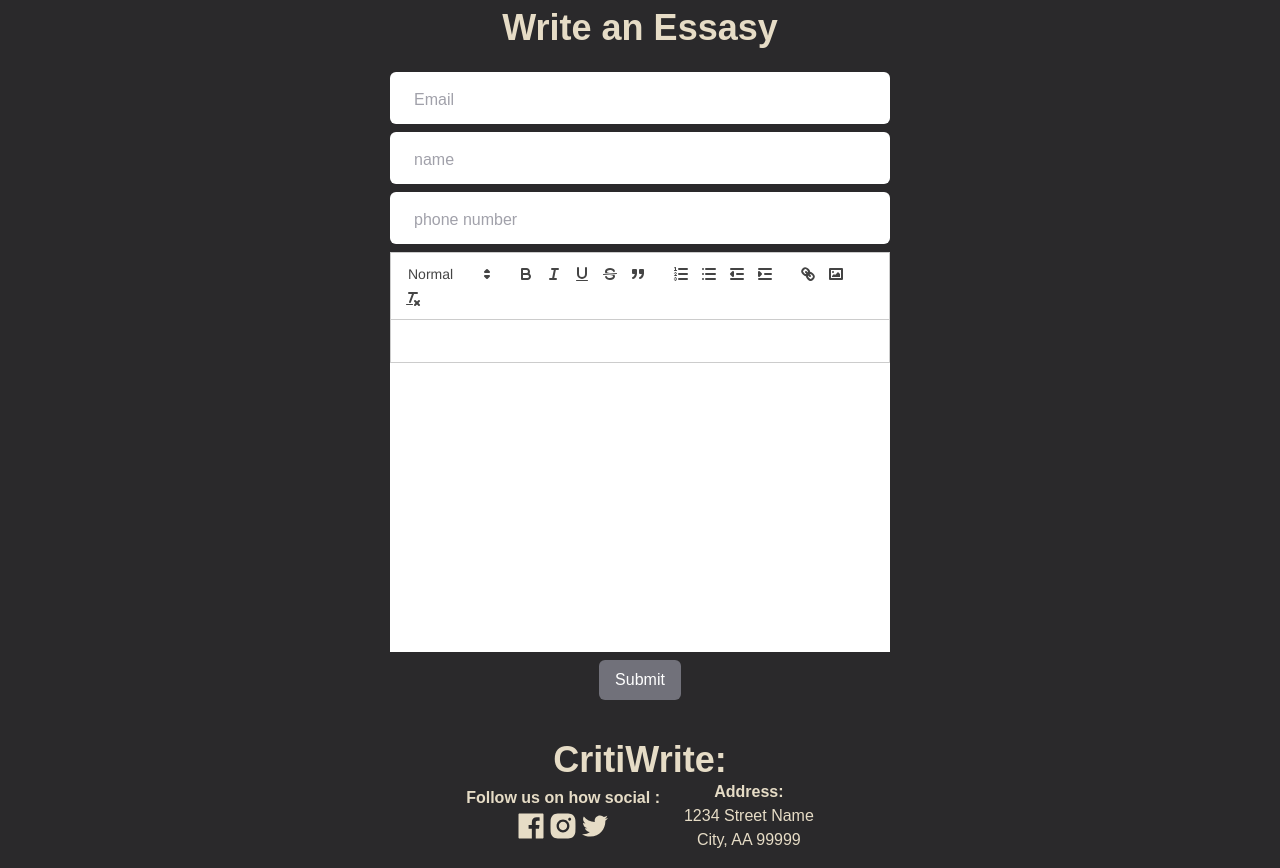
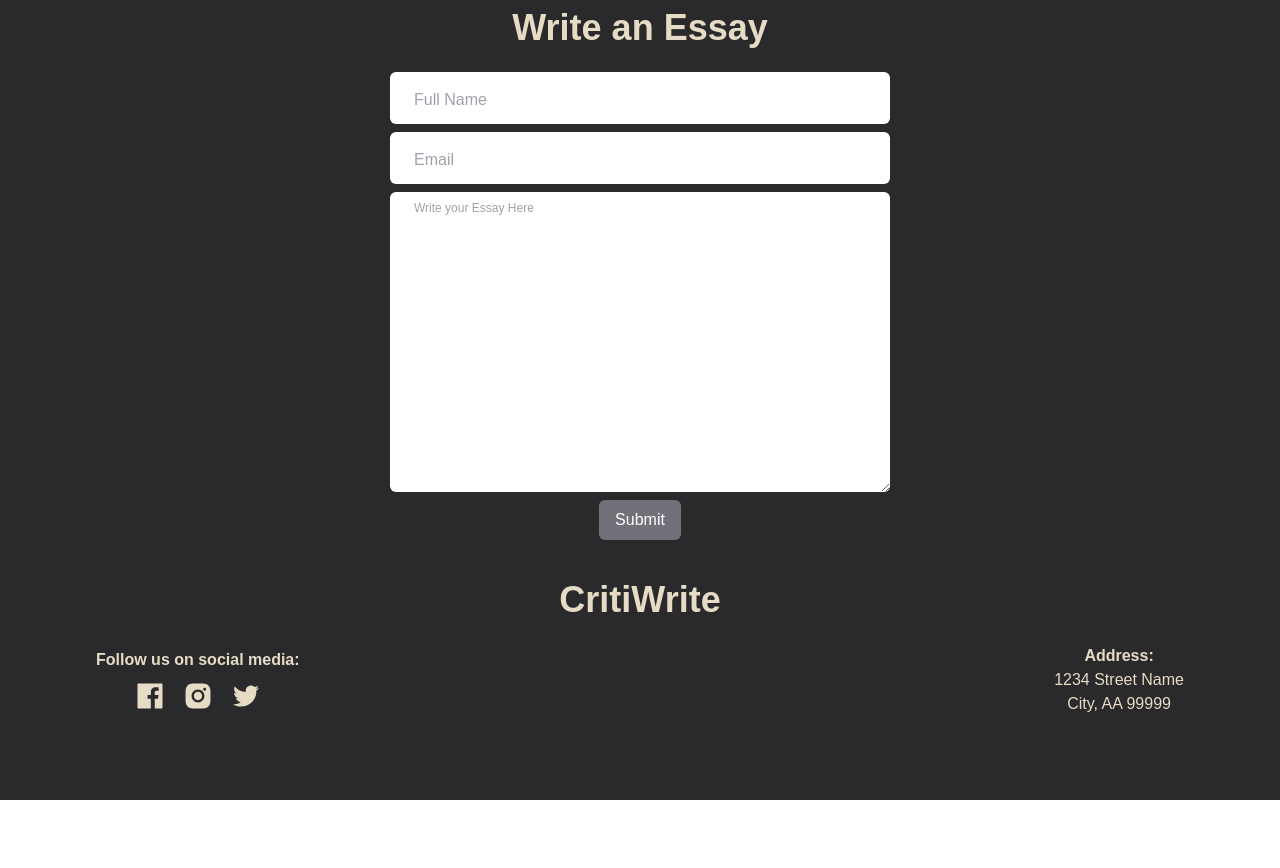
Before and after one commit to boymeetsblockchain/criticwrite, a React (Create React App) app: page /form in a window 1280 px wide. After the commit the page ends 800 px from the top, so only its background shows below. Built offline with nearby package versions, Linux system fonts and the light colour scheme.

Commit message:
added the emaik functionality

```diff
--- a/package.json
+++ b/package.json
@@ -3,11 +3,13 @@
   "version": "0.1.0",
   "private": true,
   "dependencies": {
+    "@emailjs/browser": "^3.11.0",
     "@testing-library/jest-dom": "^5.16.5",
     "@testing-library/react": "^13.4.0",
     "@testing-library/user-event": "^13.5.0",
     "react": "^18.2.0",
     "react-dom": "^18.2.0",
+    "react-hot-toast": "^2.4.1",
     "react-icons": "^4.9.0",
     "react-paystack": "^4.0.3",
     "react-quill": "^2.0.0",
--- a/src/App.js
+++ b/src/App.js
@@ -1,4 +1,4 @@
-import React from 'react'
+import { Toaster } from 'react-hot-toast';
 import {Route,Routes} from 'react-router-dom'
 import Homepage from './pages/Homepage'
 import Payment from './pages/Payments'
@@ -14,6 +14,7 @@ function App() {
         <Route path='/Payment' element={<Payment/>}/>
       </Routes>
       <Footer/>
+      <Toaster/>
      </div>
   )
 }
--- a/src/components/Contact.jsx
+++ b/src/components/Contact.jsx
@@ -44,6 +44,7 @@ const Contact = () => {
       </button>
     </form>
 	  </div>
+
     </div>
   )
 }
--- a/src/components/Editor.jsx
+++ /dev/null
@@ -1,28 +0,0 @@
-import ReactQuill from "react-quill";
-import 'react-quill/dist/quill.snow.css';
-
-export default function Editor({value,onChange}) {
-  const modules = {
-    toolbar: [
-      [{ header: [1, 2, false] }],
-      ['bold', 'italic', 'underline', 'strike', 'blockquote'],
-      [
-        { list: 'ordered' },
-        { list: 'bullet' },
-        { indent: '-1' },
-        { indent: '+1' },
-      ],
-      ['link', 'image'],
-      ['clean'],
-    ],
-  };
-  return (
-    <div className="  w-[350px] md:w-[500px]  h-[400px]  bg-white text-black">
-    <ReactQuill
-      value={value}
-      theme={'snow'}
-      onChange={onChange}
-      modules={modules} />
-    </div>
-  );
-}
--- a/src/components/Footer.jsx
+++ b/src/components/Footer.jsx
@@ -1,24 +1,23 @@
 import React from 'react';
-import {AiOutlineMail,AiFillFacebook,AiFillInstagram,AiOutlineTwitter} from "react-icons/ai"
+import { AiOutlineMail, AiFillFacebook, AiFillInstagram, AiOutlineTwitter } from "react-icons/ai";
 
-
-const Footer= ()=> {
-	return(
-	 <footer className='flex flex-col px-4 md:px-8  w-full mx-auto  py-4'>
-      <h1 className="footer-header  text-4xl font-bold text-center">
-        CritiWrite:
+const Footer = () => {
+  return (
+    <footer className='flex flex-col px-4 md:px-8 w-full mx-auto py-4'>
+      <h1 className="footer-header text-4xl font-bold text-center">
+        CritiWrite
       </h1>
-      <div className="icons-address  items-center justify-center  flex gap-6 text-center ">
-         <div className="icons-social flex flex-col">
-            <h2 className='font-bold mt-[-4px]'>Follow us on how social :</h2>
-             <div className="icons flex justify-center ">
-             <a href="#"><AiFillFacebook size={32}/></a>
-            <a href="#"><AiFillInstagram size={32}/></a>
-            <a href="#"><AiOutlineTwitter size={32}/></a>
+      <div className="icons-address items-center justify-center flex flex-col md:flex-row md:justify-between text-center mt-6">
+        <div className="icons-social">
+          <h2 className='font-bold'>Follow us on social media:</h2>
+          <div className="icons flex justify-center gap-4 mt-2">
+            <a href="#"><AiFillFacebook size={32} /></a>
+            <a href="#"><AiFillInstagram size={32} /></a>
+            <a href="#"><AiOutlineTwitter size={32} /></a>
           </div>
         </div>
-         <div className="address">
-		   <h2 className='font-bold '>Address:</h2>
+        <div className="address mt-6 md:mt-0">
+          <h2 className='font-bold'>Address:</h2>
           <p>1234 Street Name</p>
           <p>City, AA 99999</p>
         </div>
--- a/src/components/Input.jsx
+++ /dev/null
@@ -1,50 +0,0 @@
-import React from 'react'
-
-const Input = ({id,value,type,onChange,label}) => {
-  return (
-    <div className="relative">
-    <input
-     id={id}
-     value={value}
-     type={type}
-     onChange={onChange}
-    className="
-    block
-    rounded-md
-    px-6
-    pt-6
-    pb-1
-    w-[350px]
-    md:w-[500px]
-    text-md
-  text-black
-  bg-white
-    appearance-none
-    focus:outline-none
-    focus:ring-0
-    peer
-    invalid:border-b-1
-    "
-    placeholder=" " />
-<label htmlFor={id} className="
-    absolute
-    text-md
-  text-zinc-400
-    duration-150
-    transform
-    -translate-y-3
-    scale-75
-    top-4
-    z-10
-    origin-[0]
-    left-6
-    peer-placeholder-shown:scale-100
-    peer-placeholder-shown:translate-y-0
-    peer-focus:scale-75
-    peer-focus:-translate-y-3
-">{label}</label>
-</div>
-  )
-}
-
-export default Input
--- a/src/pages/Form.jsx
+++ b/src/pages/Form.jsx
@@ -1,19 +1,128 @@
-import React from 'react'
-import Editor from '../components/Editor'
-import Input from '../components/Input'
+import React, { useRef } from 'react';
+import emailjs from '@emailjs/browser';
+import toast from 'react-hot-toast'
 const Form = () => {
+  const form = useRef();
+  const sendEmail = (e) => {
+    e.preventDefault();
+
+    emailjs.sendForm('service_b9rb4do', 'template_xocrpdo', form.current, 'cNr8CRb1dMidHfvjQ')
+      .then((result) => {
+          console.log(result.text);
+          toast.success("essay sent succesfully")
+      }, (error) => {
+          console.log(error.text);
+      });
+
+      e.target.reset()
+  };
+
   return (
-  <div className='py-2 space-y-2'>
-    <h1 className="text-center font-bold text-3xl  md:text-4xl">Write an Essasy</h1>
-     <form className='flex flex-col space-y-2 px-4 items-center  w-full py-4 justify-center md:px-8'>
-     <Input label={"Email"} id={'email'} type={"email"} />
-     <Input label={"name"} id={"name"} type={"text"}/>
-     <Input label={"phone number"} id={"phone number"} type={"number"}/>
-     <Editor/>
-     <button className='px-4 py-2 bg-zinc-500 text-white rounded-md'>Submit</button>
-   </form>
-  </div>
-  )
-}
+    <div className="py-2 space-y-2">
+      <h1 className="text-center font-bold text-3xl md:text-4xl">Write an Essay</h1>
+      <form
+      ref={form}
+        onSubmit={sendEmail}
+        className="flex flex-col space-y-2 px-4 items-center w-full py-4 justify-center md:px-8"
+      >
+            <div className="relative">
+    <input
+    name='name'
+    className="
+    block
+    rounded-md
+    px-6
+    pt-6
+    pb-1
+    w-[350px]
+    md:w-[500px]
+    text-md
+  text-black
+  bg-white
+    appearance-none
+    focus:outline-none
+    focus:ring-0
+    peer
+    invalid:border-b-1
+    "
+    placeholder=" " />
+<label  className="
+    absolute
+    text-md
+  text-zinc-400
+    duration-150
+    transform
+    -translate-y-3
+    scale-75
+    top-4
+    z-10
+    origin-[0]
+    left-6
+    peer-placeholder-shown:scale-100
+    peer-placeholder-shown:translate-y-0
+    peer-focus:scale-75
+    peer-focus:-translate-y-3
+">Full Name</label>
+</div>
+        <div className="relative">
+    <input
+     name='email'
+    className="
+    block
+    rounded-md
+    px-6
+    pt-6
+    pb-1
+    w-[350px]
+    md:w-[500px]
+    text-md
+  text-black
+  bg-white
+    appearance-none
+    focus:outline-none
+    focus:ring-0
+    peer
+    invalid:border-b-1
+    "
+    placeholder=" " />
+<label htmlFor={"email"} className="
+    absolute
+    text-md
+  text-zinc-400
+    duration-150
+    transform
+    -translate-y-3
+    scale-75
+    top-4
+    z-10
+    origin-[0]
+    left-6
+    peer-placeholder-shown:scale-100
+    peer-placeholder-shown:translate-y-0
+    peer-focus:scale-75
+    peer-focus:-translate-y-3
+">Email</label>
+</div>
+        <div className="relative">
+          <textarea
+            id="essay"
+            name='essay'
+            className="block rounded-md px-6 pt-6 pb-1 w-[350px] md:w-[500px]
+             h-[300px] text-md text-black bg-white appearance-none focus:outline-none focus:ring-0 peer invalid:border-b-1"
+          ></textarea>
+          <label
+            htmlFor="essay"
+            className="absolute text-md text-zinc-400 duration-150 transform -translate-y-3
+            scale-75 top-4 z-10 origin-[0] left-6 peer-placeholder-shown:scale-100 peer-placeholder-shown:translate-y-0 peer-focus:scale-75 peer-focus:-translate-y-3"
+          >
+            Write your Essay Here
+          </label>
+        </div>
+        <button type='submit'
+         className="px-4 py-2 bg-zinc-500  text-white rounded-md">Submit</button>
+      </form>
+    </div>
+  );
+};
 
-export default Form
+export default Form;
```
Also changed, not shown: 1 other file (tests, documents, lock files or other folders). Lines whose indentation alone changed are shown as unchanged.
